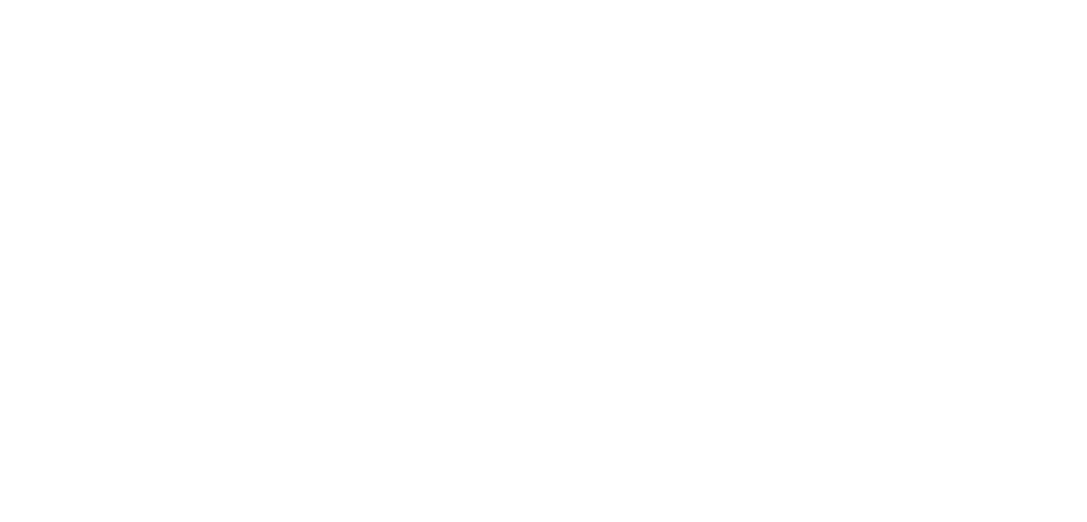
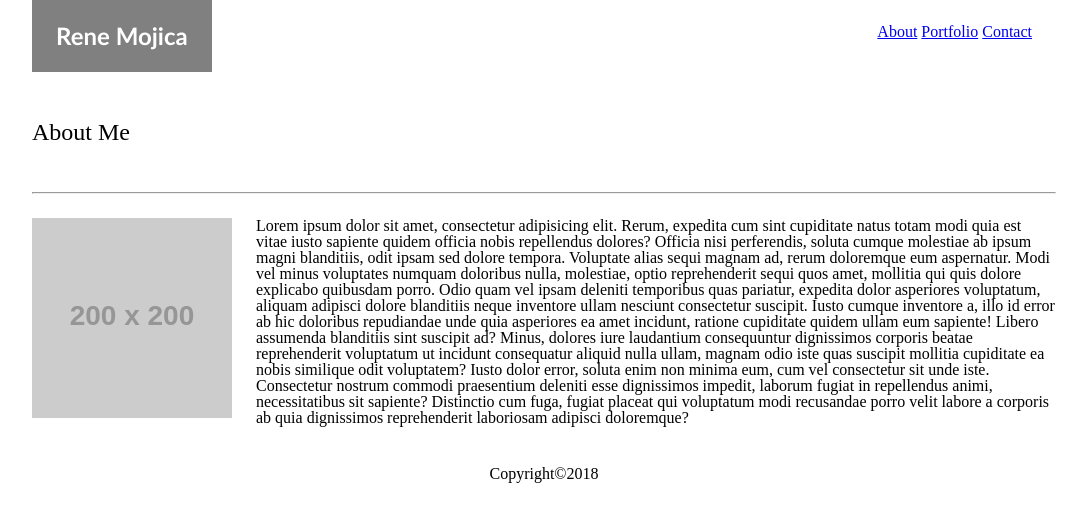
Before and after one commit to rmoj/Basic-Portfolio, a plain HTML site: page index.html in a window 1280 px wide. Shown: the whole page, without its empty margins (96-1183 px from the left). Drawn offline with Linux system fonts and the light colour scheme; files that its build step writes are made by us from their sources; placeholder pictures from the web are drawn by us.

Commit message:
added styles and images

```diff
--- a/assets/css/style.css
+++ b/assets/css/style.css
@@ -0,0 +1,74 @@
+body {
+  align-content: center;
+  /* background-color: lightblue; */
+  background-image: url(assets/images/dark_circles.png) lightblue;
+  background-repeat: repeat;
+  background-size: cover;
+  padding: 0;
+  margin: 0 auto;
+}
+
+#container {
+  margin: 0 auto;
+  width: 1024px;
+}
+
+#top {
+  display: flex;
+  flex-direction: row;
+  justify-content: space-between;
+  background-color: white;
+  margin: 0;
+}
+
+nav {
+  padding: 24px;
+  text-decoration-line: none;
+  font-size: 16px;
+}
+
+#brand {
+  background-color: grey;
+  padding: 24px;
+}
+
+.name {
+  color: white;
+  font-family: 'Gill Sans', 'Gill Sans MT', Calibri, 'Trebuchet MS', sans-serif;
+  font-weight: bold;
+  font-size: 24px;
+  text-decoration-line: none;
+}
+
+main {
+  padding: 24px 0px;
+}
+
+h1 {
+  font-size: 24px;
+  padding: 24px 0px 24px 0px;
+}
+
+hr {
+  margin: 24px 0px 24px 0px;
+}
+
+#info {
+  float: left;
+}
+
+.profilepic {
+  float: left;
+  padding: 0px 24px 24px 0px;
+  width: 200px;
+  height: 200px;
+}
+
+footer {
+  clear: both;
+  display: block;
+  margin: 0 auto;
+  padding: 24px;
+  align-items: center;
+  text-align: center;
+}
--- a/index.html
+++ b/index.html
@@ -6,13 +6,56 @@
   <meta name="viewport" content="width=device-width, initial-scale=1.0">
   <!-- <meta http-equiv="X-UA-Compatible" content="ie=edge"> -->
   <title>Document</title>
-  <link rel="stylesheet" href="/css/reset.css">
+  <link rel="stylesheet" href="assets/css/reset.css">
   <!-- <link href="https://stackpath.bootstrapcdn.com/bootstrap/4.1.1/css/bootstrap.min.css" rel="stylesheet" integrity="sha384-WskhaSGFgHYWDcbwN70/dfYBj47jz9qbsMId/iRN3ewGhXQFZCSftd1LZCfmhktB" crossorigin="anonymous"> -->
-  <link rel="stylesheet" href="/css/style.css">
+  <link rel="stylesheet" href="assets/css/style.css">
 </head>
 
 <body>
+  <div id="container">
+    <header id="top">
+      <div id="brand">
+        <a class="name" href="#">Rene Mojica</a>
+      </div>
 
+      <nav>
+        <a href="index.html">About</a>
+        <a href="portfolio.html">Portfolio</a>
+        <a href="contact.html">Contact</a>
+      </nav>
+    </header>
+
+    <main>
+      <section id="info">
+        <h1>About Me</h1>
+        <hr>
+        <img src="http://via.placeholder.com/200x200" alt="Rene" class="profilepic">
+        <p>Lorem ipsum dolor sit amet, consectetur adipisicing elit. Rerum, expedita
+          cum sint cupiditate natus totam modi quia est vitae iusto sapiente quidem
+          officia nobis repellendus dolores? Officia nisi perferendis, soluta cumque
+          molestiae ab ipsum magni blanditiis, odit ipsam sed dolore tempora. Voluptate
+          alias sequi magnam ad, rerum doloremque eum aspernatur. Modi vel minus
+          voluptates numquam doloribus nulla, molestiae, optio reprehenderit sequi
+          quos amet, mollitia qui quis dolore explicabo quibusdam porro. Odio quam
+          vel ipsam deleniti temporibus quas pariatur, expedita dolor asperiores
+          voluptatum, aliquam adipisci dolore blanditiis neque inventore ullam nesciunt
+          consectetur suscipit. Iusto cumque inventore a, illo id error ab hic doloribus
+          repudiandae unde quia asperiores ea amet incidunt, ratione cupiditate quidem
+          ullam eum sapiente! Libero assumenda blanditiis sint suscipit ad? Minus,
+          dolores iure laudantium consequuntur dignissimos corporis beatae reprehenderit
+          voluptatum ut incidunt consequatur aliquid nulla ullam, magnam odio iste
+          quas suscipit mollitia cupiditate ea nobis similique odit voluptatem? Iusto
+          dolor error, soluta enim non minima eum, cum vel consectetur sit unde iste.
+          Consectetur nostrum commodi praesentium deleniti esse dignissimos impedit,
+          laborum fugiat in repellendus animi, necessitatibus sit sapiente? Distinctio
+          cum fuga, fugiat placeat qui voluptatum modi recusandae porro velit labore
+          a corporis ab quia dignissimos reprehenderit laboriosam adipisci doloremque?</p>
+      </section>
+    </main>
+    <footer>
+      <p>Copyright&copy;2018</p>
+    </footer>
+  </div>
 </body>
 
 </html>
```
Also changed, not shown: assets/images/dark_circles.png (added), assets/images/white_carbon.png (added).
